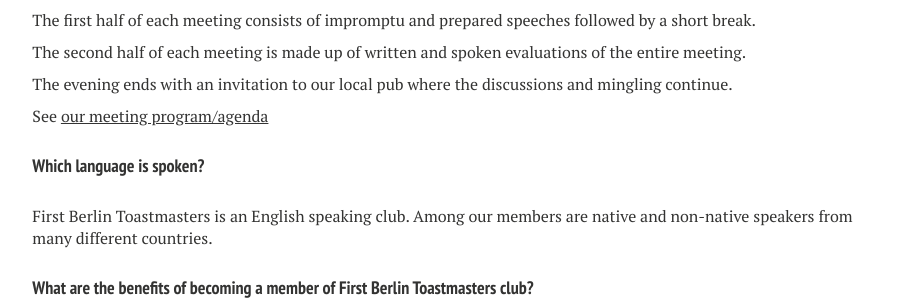
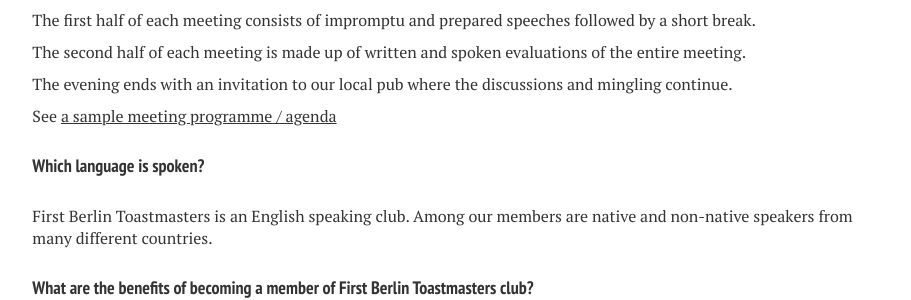
Before and after one commit to theHealingCosmos/fbtm_website, a Jekyll site: the page built from faq.md, in a window 1280 px wide and 900 px high, scrolled down 1158 px. Shown: the part 155-455 px from the top of the window, without its empty margins (181-1092 px from the left). Built offline with Jekyll 4.4.1, drawn with Linux system fonts in a browser that asks for light colours; nearby versions of some CDN libraries.

Commit message:
fixed sample meeting agenda link

```diff
--- a/faq.md
+++ b/faq.md
@@ -50,7 +50,7 @@ The second half of each meeting is made up of written and spoken evaluations of
 
 The evening ends with an invitation to our local pub where the discussions and mingling continue.
 
-See [our meeting program/agenda](fbtm.tmclub.eu/agenda)
+See [a sample meeting programme / agenda](//fbtm.org/files/sample_agenda.pdf)
 
 #### Which language is spoken?
 
```
